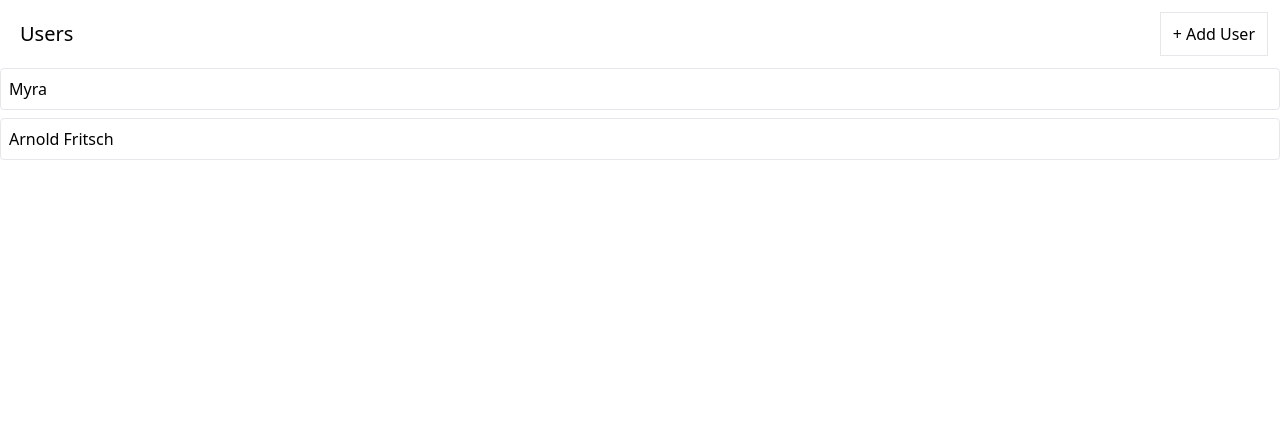
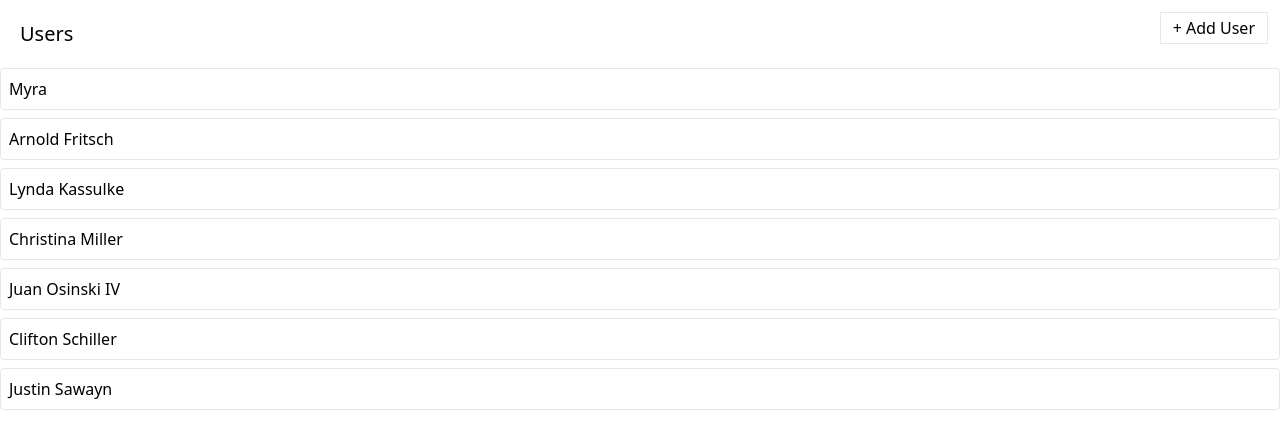
Before and after one commit to dallasmcgroarty/react, a React (Create React App) app in the folder media/: page / in a window 1280 px wide. Shown: the top 448 px of the page. Built offline with nearby package versions, Linux system fonts and the light colour scheme; data requests are answered from the project's data file.

Commit message:
more react, thunks, loading spinners

```diff
--- a/media/db.json
+++ b/media/db.json
@@ -7,6 +7,26 @@
     {
       "id": "8927",
       "name": "Arnold Fritsch"
+    },
+    {
+      "id": "0f28",
+      "name": "Lynda Kassulke"
+    },
+    {
+      "id": "9738",
+      "name": "Christina Miller"
+    },
+    {
+      "id": "5a84",
+      "name": "Juan Osinski IV"
+    },
+    {
+      "id": "ca55",
+      "name": "Clifton Schiller"
+    },
+    {
+      "id": "56ca",
+      "name": "Justin Sawayn"
     }
   ],
   "albums": [],
--- a/media/src/components/Button.js
+++ b/media/src/components/Button.js
@@ -1,4 +1,5 @@
 import className from 'classnames';
+import { GoSync } from 'react-icons/go';
 
 function Button({
   children,
@@ -9,12 +10,14 @@ function Button({
   danger,
   outline,
   rounded,
+  loading,
   ...rest
 }) {
   const classes = className(
     rest.className,
-    'flex items-center px-3 py-1.5 border',
+    'flex items-center px-3 py-1.5 border h-8',
     {
+      'opacity-80': loading,
       'border-blue-500 bg-blue-500 text-white': primary,
       'border-gray-900 bg-gray-900 text-white': secondary,
       'border-green-500 bg-green-500 text-white': success,
@@ -31,8 +34,8 @@ function Button({
   );
 
   return (
-    <button {...rest} className={classes}>
-      {children}
+    <button {...rest} disabled={loading} className={classes}>
+      {loading ? <GoSync className="animate-spin" /> : children}
     </button>
   );
 }
--- a/media/src/components/UsersList.js
+++ b/media/src/components/UsersList.js
@@ -1,46 +1,63 @@
-import { useDebugValue, useEffect } from "react";
+import { useEffect, useState } from "react";
 import { useDispatch, useSelector } from "react-redux";
 import { fetchUsers, addUser } from "../store";
 import Button from './Button';
 import Skeleton from "./Skeleton";
+//import { useThunk } from "../hooks/useThunk";
 
 function UsersList() {
+    // const [doFetchUsers, isLoadingUsers, loadingUsersError] = useThunk(fetchUsers);
+    // const [doCreateUser, isCreatingUser, creatingUserError] = useThunk(addUser);
+    const [isLoadingUsers, setIsLoadingUsers] = useState(false);
+    const [loadingUsersError, setIsLoadingUsersError] = useState(null);
+    const [isCreatingUser, setIsCreatingUser] = useState(false);
+    const [creatingUserError, setIsCreatingUserError] = useState(null);
+
     const dispatch = useDispatch();
-
-    const { isLoading, data, error } = useSelector((state) => {
+    const { data } = useSelector((state) => {
         return state.users; // { data: [], isLoading: false, error: null }
     });
 
     useEffect(() => {
-        dispatch(fetchUsers());
+        //doFetchUsers();
+        setIsLoadingUsers(true);
+        dispatch(fetchUsers())
+        .unwrap()
+        .catch((err) => setIsLoadingUsersError(err))
+        .finally(() => setIsLoadingUsers(false));
     }, [dispatch]);
 
     const handleUserAdd = () => {
-        dispatch(addUser());
+        setIsCreatingUser(true);
+        dispatch(addUser())
+        .unwrap()
+        .catch((err) => setIsCreatingUserError(err))
+        .finally(() => setIsCreatingUser(false));
     }
 
-    if (isLoading) {
-        return <Skeleton times={6} className="h-10 w-full" />;
-    }
+    let content;
 
-    if (error) {
-        return <div>Error fetching data...</div>;
-    }
-
-    const renderedUsers = data.map((user) => {
+    if (isLoadingUsers) {
+        content = <Skeleton times={6} className="h-10 w-full" />;
+    } else if (loadingUsersError) {
+        content = <div>Error fetching data...</div>;
+    } else {
+        content = data.map((user) => {
             return <div key={user.id} className="mb-2 border rounded">
                 <div className="flex p-2 justify-between items-center cursor pointer">
                     {user.name}
                 </div>
             </div>
         });
+    }
 
     return <div>
         <div className="flex flex-row justify-between m-3">
             <h1 className="m-2 text-xl">Users</h1>
-            <Button onClick={handleUserAdd}>+ Add User</Button>
+            <Button loading={isCreatingUser} onClick={handleUserAdd}>+ Add User</Button>
+            {creatingUserError && 'Error creating user...'}
         </div>
-        {renderedUsers}
+        {content}
     </div>;
 }
 
--- /dev/null
+++ b/media/src/hooks/useThunk.js
@@ -0,0 +1,18 @@
+import { useCallback, useState } from "react";
+import { useDispatch } from "react-redux";
+
+export function useThunk(thunk) {
+    const [isLoading, setIsLoading] = useState(false);
+    const [error, setError] = useState(null);
+    const dispatch = useDispatch();
+
+    const runThunk = useCallback((arg) => {
+        setIsLoading(true);
+        dispatch(thunk(arg))
+        .unwrap()
+        .catch((err) => setError(err))
+        .finally(setIsLoading(false));
+    }, [dispatch, thunk]);
+
+    return [runThunk, isLoading, error];
+};
```
Lines whose indentation alone changed are shown as unchanged.
